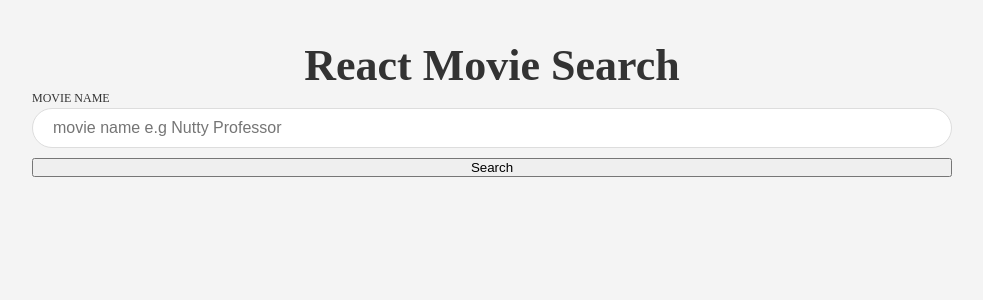
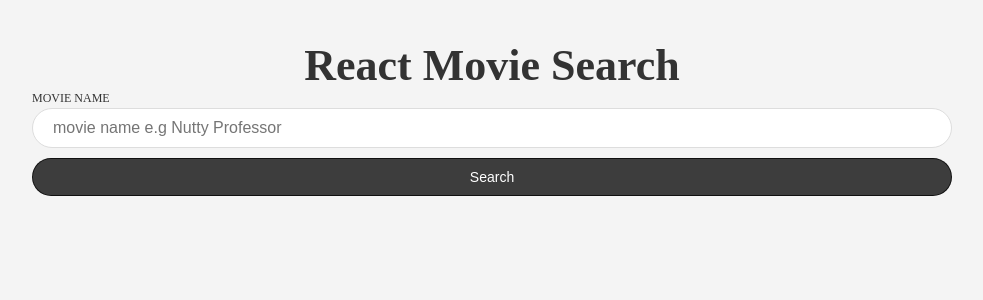
Before and after one commit to PJMantoss/movie-search-app, a React (Create React App) app: page / in a window 1280 px wide. Shown: the top 300 px of the page, without its empty margins (148-1131 px from the left). Built offline with nearby package versions, Linux system fonts and the light colour scheme.

Commit message:
update styling for SearchMovies

```diff
--- a/src/App.css
+++ b/src/App.css
@@ -46,6 +46,15 @@ p {
   margin-bottom: 1rem;
 }
 
+.button {
+  background: rgba(0,0,0,0.75);
+  color: white;
+  padding: 1rem 2rem;
+  border: 1px solid rgba(0,0,0,0.75);
+  border-radius: 20px;
+  font-size: 1.4rem;
+}
+
 /* .App {
   text-align: center;
 }
```
